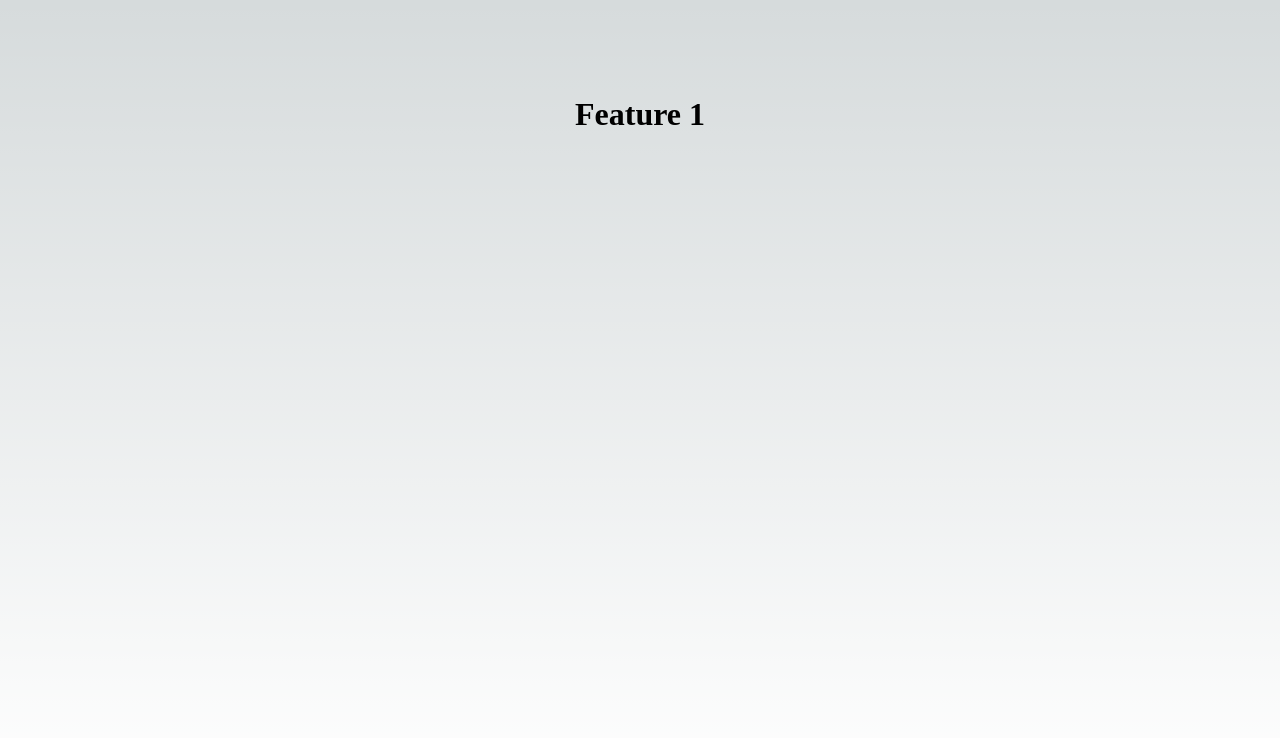
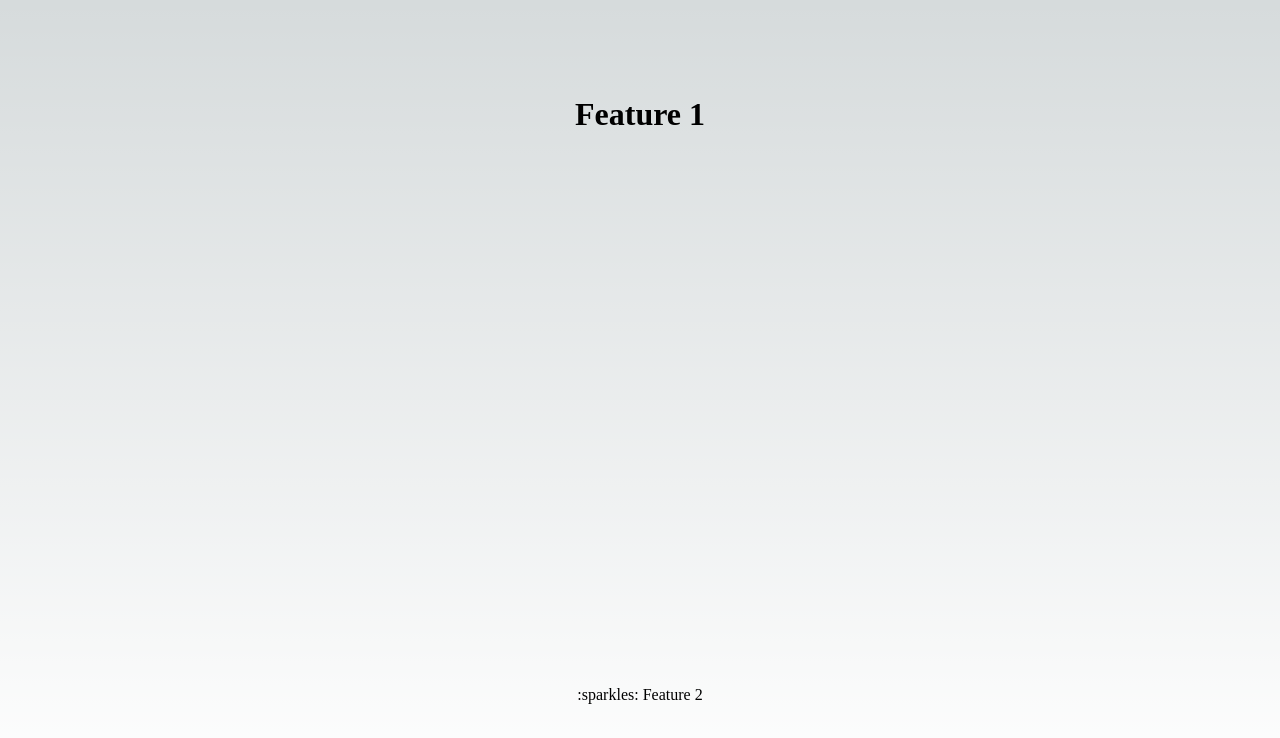
Before and after one commit to DaniCastel/gitmoji-nextjs-example, a Next.js app: page / in a window 1280 px wide. Shown: the top 738 px of the page. Built offline with nearby package versions, Linux system fonts and the light colour scheme.

Commit message:
:sparkles: Feature 2

```diff
--- a/pages/index.tsx
+++ b/pages/index.tsx
@@ -20,7 +20,7 @@ export default function Home() {
       {/* <div>:art: Improve structure / format of the code</div>  */}
       {/* <div>:zap: Improve query performance</div> */}
       {/* <h1>:fire: Remove code or files</h1> */}
-      {/* <div>:sparkles: Feature 2</div> */}
+      <div>:sparkles: Feature 2</div>
       {/* <div>:sparkles: New plugin</div>  */}
       {/* <div>:lipstick: PLD UI improvements</div>  */}
       {/* <div>:ambulance: Security fixes 4.0.7</div>  */}
```
Also changed, not shown: 1 other file (tests, documents, lock files or other folders).
